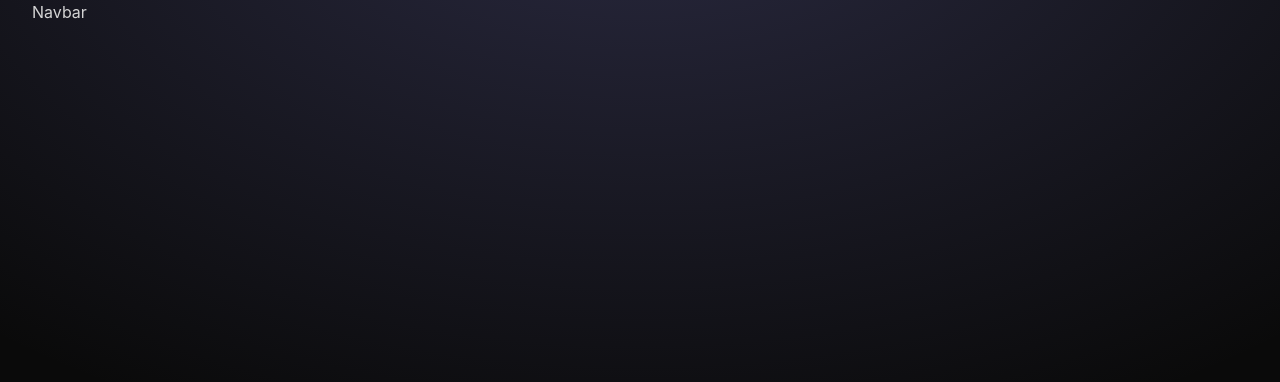
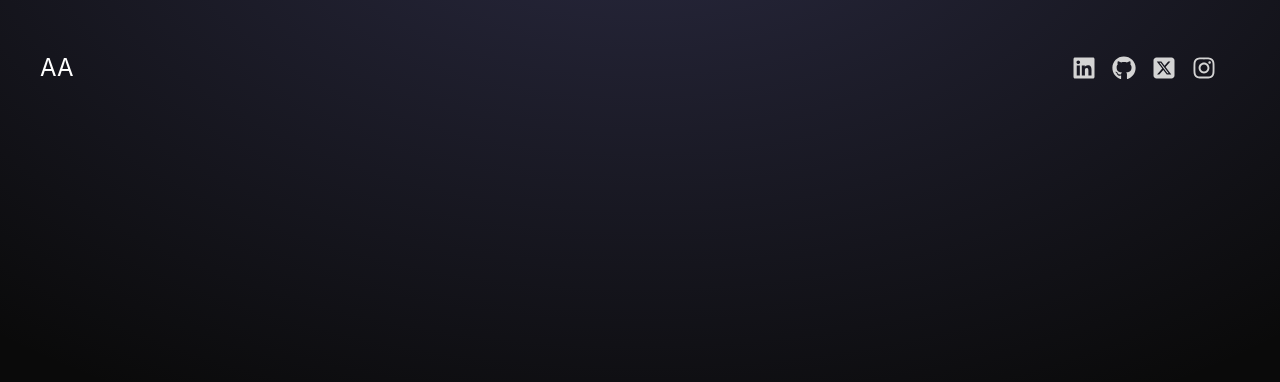
Before and after one commit to AdamAbdallah1/adam-portfolio, a React (Vite) app: page / in a window 1280 px wide. Shown: the top 382 px of the page. Built offline with nearby package versions, Linux system fonts and the light colour scheme.

Commit message:
Creating navbar with react icons

```diff
--- a/src/components/Navbar.jsx
+++ b/src/components/Navbar.jsx
@@ -1,8 +1,23 @@
 import React from 'react'
+import { FaLinkedin } from 'react-icons/fa'
+import { FaGithub } from 'react-icons/fa'
+import { FaSquareXTwitter } from 'react-icons/fa6'
+import { FaInstagram } from 'react-icons/fa'
+
 
 function Navbar() {
   return (
-    <div>Navbar</div>
+    <nav className='mb-20 flex items-center justify-between py-6'>
+        <div className='flex flex-shrink-0 items-center p-2'>
+            <h1 className='text-white text-2xl'>AA</h1>
+        </div>
+        <div className='m-8 flex items-center justify-center gap-4 text-2xl'>
+            <FaLinkedin />
+            <FaGithub />
+            <FaSquareXTwitter />
+            <FaInstagram />
+        </div>
+    </nav>
   )
 }
 
```
